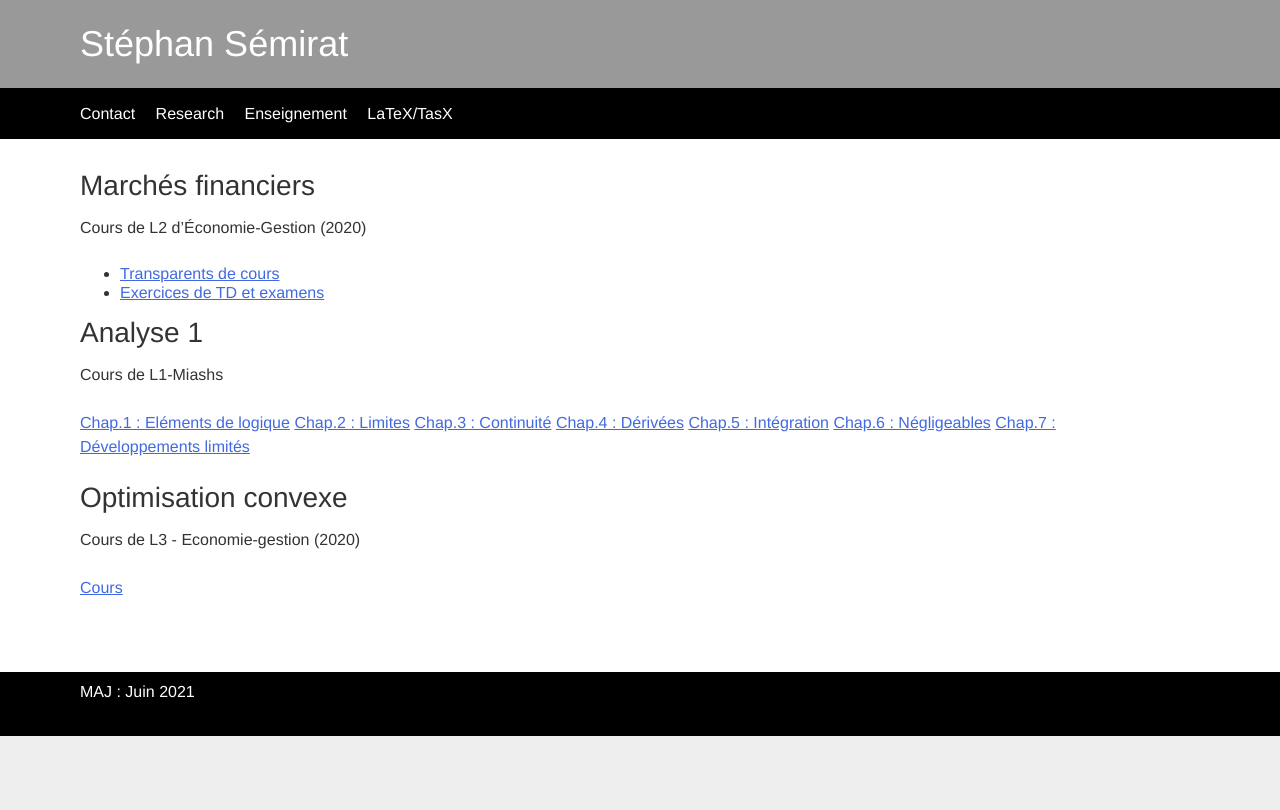
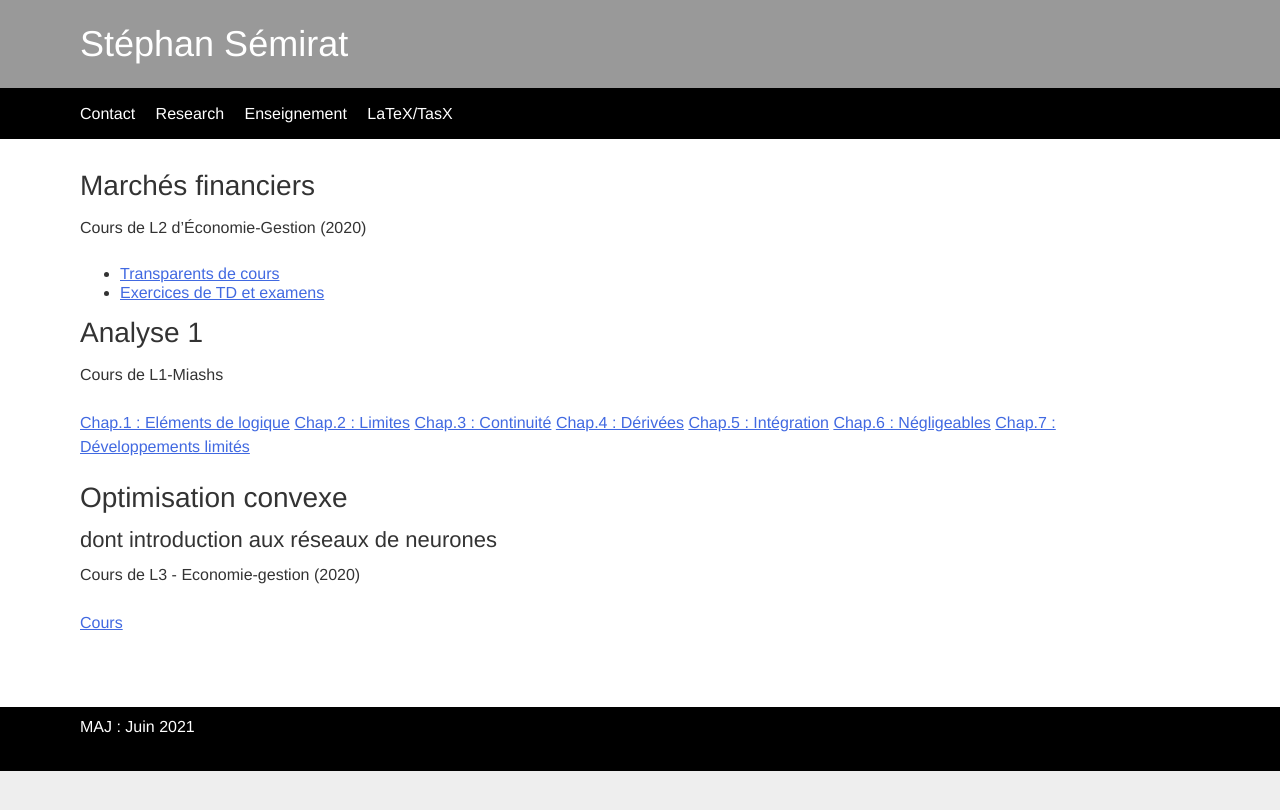
Before and after one commit to ssemirat/ssemirat.github.io, a Jekyll site: the page built from enseignement.md, in a window 1280 px wide. Shown: the top 810 px of the page. Built offline with Jekyll 4.4.1, drawn with Linux system fonts in a browser that asks for light colours.

Commit message:
modified:   enseignement.md

```diff
--- a/enseignement.md
+++ b/enseignement.md
@@ -23,6 +23,7 @@ Cours de L1-Miashs
 [Chap.7 : Développements limités](https://cloud.univ-grenoble-alpes.fr/index.php/s/GPCFE3k9SxJYrci)
 
 ## Optimisation convexe
+### dont introduction aux réseaux de neurones
 
 Cours de L3 - Economie-gestion (2020)
 
```
